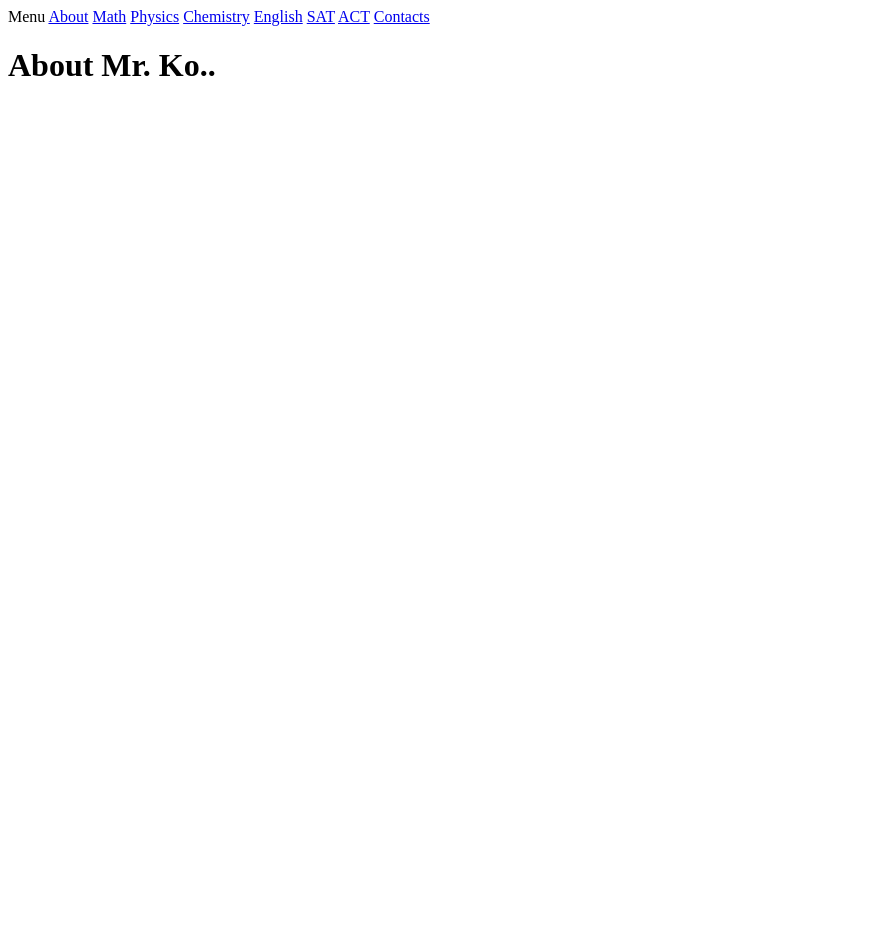
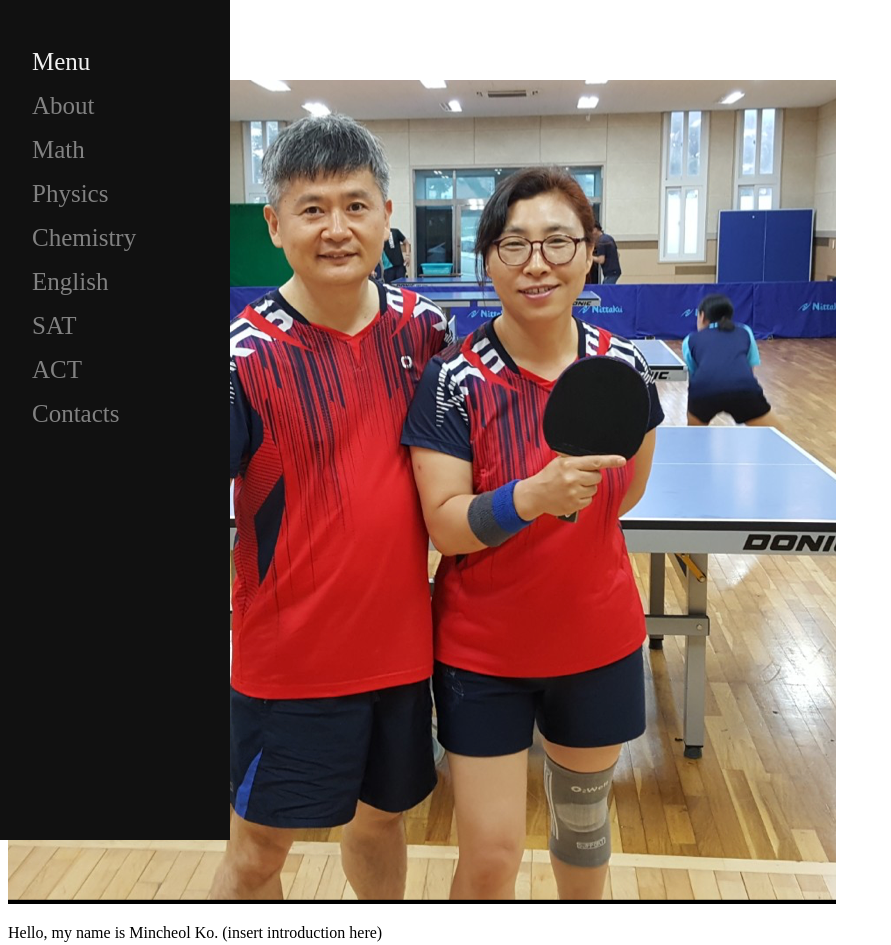
Before and after one commit to rhwoals215/MrKo, a plain HTML site: page about.html in a window 1280 px wide. Shown: the whole page, without its empty margins (0-891 px from the left). Before the commit the page ends 800 px from the top, so only its background shows below. Drawn offline with Linux system fonts and the light colour scheme.

Commit message:
added css, profile pic

```diff
--- a/about.html
+++ b/about.html
@@ -4,6 +4,7 @@
     <meta charset="utf-8">
     <meta name="viewport" content="width=device-width">
     <title>About Mr. Ko</title>
+    <link rel="stylesheet" href="./css/style.css">
   </head>
   <body>
     <div id="mySidenav" class="sidenav">
@@ -21,7 +22,10 @@
       <div id="about">
         <h1>About Mr. Ko..</h1>
         <div id="profile_container">
-          <img src="" alt="">
+          <img src="./img/profile.png" id="profile_pic">
+          <div id="profile">
+            <p>Hello, my name is Mincheol Ko. (insert introduction here)</p>
+          </div>
         </div>
       </div>
     </div>
--- /dev/null
+++ b/css/style.css
@@ -0,0 +1,37 @@
+a:hover{
+  cursor: pointer;
+}
+/* The side navigation menu */
+.sidenav {
+    height: 100%; /* 100% Full-height */
+    position: fixed; /* Stay in place */
+    z-index: 1; /* Stay on top */
+    top: 0; /* Stay at the top */
+    left: 0;
+    background-color: #111; /* Black*/
+    overflow-x: hidden; /* Disable horizontal scroll */
+    padding-top: 40px; /* Place content 60px from the top */
+    width: 230px;
+}
+
+/* The navigation menu links */
+.sidenav a {
+    padding: 8px 32px 8px 32px;
+    text-decoration: none;
+    font-size: 25px;
+    color: #818181;
+    display: block;
+}
+
+.sidenav a:hover {
+    color: #f1f1f1;
+}
+
+#menu{
+  color: #f1f1f1;
+}
+
+#menu:hover{
+  color: #f1f1f1;
+  cursor: default;
+}
```
Also changed, not shown: index.html (+1 -0 lines), img/profile.png (added).
